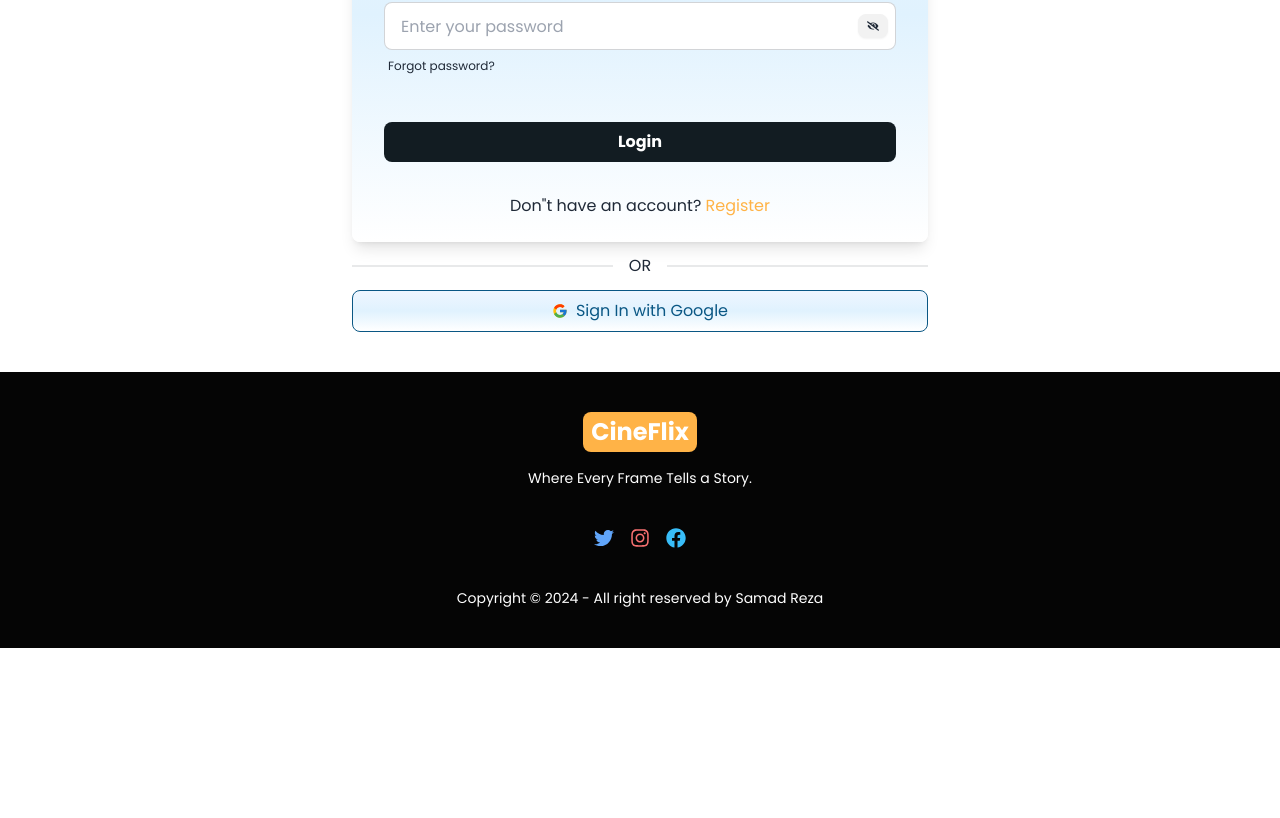
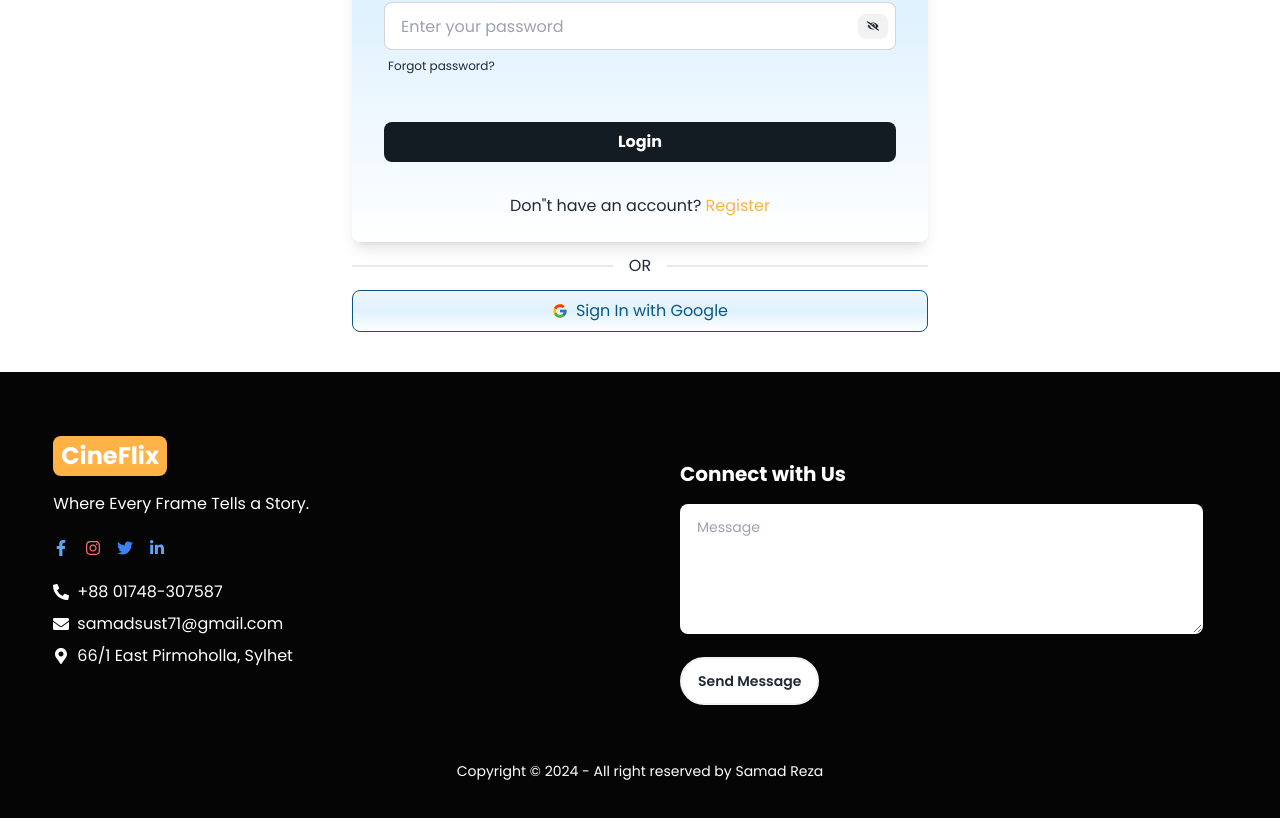
Before and after one commit to Samadsust71/cine-flix-client-a-10, a React (Vite) app: page /login in a window 1280 px wide. Shown: the part 358-1176 px from the top of the page. Before the commit the page ends 1006 px from the top, so only its background shows below. Built offline with nearby package versions, Linux system fonts and the light colour scheme; no server answers.

Commit message:
footer done

```diff
--- a/src/components/FAQSection.jsx
+++ b/src/components/FAQSection.jsx
@@ -18,7 +18,7 @@
         {faqs.map((faq, index) => (
           <details
             key={index}
-            className="bg-base-200 dark:bg-[#20161F] dark:text-white p-4 rounded-lg shadow-md hover:shadow-lg transition duration-300"
+            className="bg-base-100 dark:bg-[#20161F] dark:text-white p-4 rounded-lg shadow-md hover:shadow-lg transition duration-300"
           >
             <summary className="font-semibold cursor-pointer flex justify-between items-center">
               {faq.question}
--- a/src/components/Footer.jsx
+++ b/src/components/Footer.jsx
@@ -1,37 +1,102 @@
 import React from "react";
-import { FaFacebook, FaInstagram, FaTwitter } from "react-icons/fa";
-import { Link } from "react-router-dom";
-
+import {
+  FaEnvelope,
+  FaFacebookF,
+  FaInstagram,
+  FaLinkedinIn,
+  FaMapMarkerAlt,
+  FaPhoneAlt,
+  FaTwitter,
+} from "react-icons/fa";
 const Footer = () => {
   return (
-    <footer className="footer footer-center bg-[#050505]  p-10 text-white">
-      <div className="flex flex-col justify-center items-center">
-      <div className='px-2 py-1 bg-[#FFB347] rounded-lg'><p className="text-2xl font-bold text-white">
+    <div className=" bg-[#050505]   text-white">
+      <section className="py-16">
+        <div className="w-11/12 mx-auto grid lg:grid-cols-2 gap-8">
+          {/* Left Section */}
+          <div>
+
+          <div className='px-2 py-1 bg-[#FFB347] rounded-lg w-fit'><p className="text-2xl font-bold text-white">
             CineFlix
           </p></div>
-        <p className="mt-2">
-        Where Every Frame Tells a Story.
-        </p>
-      </div>
-      <nav>
-        <div className="grid grid-flow-col gap-4">
-          <a className="text-blue-400 text-xl" href="https://x.com/SamadReza71" target="blank">
-            <FaTwitter></FaTwitter>
-          </a>
-          <a className="text-red-400 text-xl" href="https://www.instagram.com/_samad_reza_" target="blank">
-            <FaInstagram></FaInstagram>
-          </a>
-          <a className="text-sky-400 bg-clip-text  text-xl" href="https://www.facebook.com/samad.reza.31" target="blank">
-            <FaFacebook></FaFacebook>
-          </a>
+            <p className="mt-4">
+            Where Every Frame Tells a Story.
+            </p>
+            {/* Social Icons */}
+            <div className="flex mt-6 space-x-4">
+              <a
+                href="https://www.facebook.com/samad.reza.31" target="blank"
+                className="text-blue-400"
+                aria-label="Facebook"
+              >
+                <FaFacebookF />
+              </a>
+              <a
+                href="https://www.instagram.com/_samad_reza_" target="blank"
+                className="text-red-400"
+                aria-label="Instagram"
+              >
+                <FaInstagram />
+              </a>
+              <a  href="https://x.com/SamadReza71" target="blank" className="text-blue-500" aria-label="Twitter">
+                <FaTwitter />
+              </a>
+              <a
+                href="https://www.linkedin.com/in/abdus-samad-3989b5317" target="_blank"
+                className="text-blue-400"
+                aria-label="LinkedIn"
+              >
+                <FaLinkedinIn />
+              </a>
+            </div>
+
+            {/* Contact Information */}
+            <div className="mt-6">
+              <p className="flex items-center space-x-2">
+                <FaPhoneAlt className="" />
+                <span>+88 01748-307587</span>
+              </p>
+              <a href={"mailto: samadsust71@gmail.com"} className="flex items-center space-x-2 mt-2">
+                <FaEnvelope className="" />
+                <span>samadsust71@gmail.com</span>
+              </a>
+              <p className="flex items-center space-x-2 mt-2">
+                <FaMapMarkerAlt className="" />
+                <span>66/1 East Pirmoholla, Sylhet</span>
+              </p>
+            </div>
+          </div>
+
+          {/* Right Section */}
+          <div className="rounded-lg lg:p-6">
+            <h3 className="text-xl font-bold">
+              Connect with Us
+            </h3>
+            <form className="mt-4 space-y-4">
+              <div>
+                <textarea
+                  placeholder="Message"
+                  className="textarea  w-full text-black focus:border-[#1B1A1A] focus:ring-[#1B1A1A]"
+                  rows="4"
+                ></textarea>
+              </div>
+              <button
+                type="button"
+                className="btn rounded-full border-2 bg-white"
+              >
+                Send Message
+              </button>
+            </form>
+          </div>
         </div>
-      </nav>
-      <aside>
+        <aside className="text-center text-sm text-white mt-8">
         <p>
           Copyright © {new Date().getFullYear()} - All right reserved by Samad Reza
         </p>
       </aside>
-    </footer>
+      </section>
+
+    </div>
   );
 };
 
--- a/src/components/ReasonsToJoin.jsx
+++ b/src/components/ReasonsToJoin.jsx
@@ -6,22 +6,22 @@
       <h2 className="text-2xl lg:text-4xl font-bold dark:text-white mb-6 text-center">More Reasons to Join</h2>
       <div className="grid grid-cols-1 sm:grid-cols-2 lg:grid-cols-4 gap-6">
         {/* Card 1 */}
-        <div className="bg-base-200 dark:bg-[#20161F] dark:text-white p-4 rounded-lg shadow-md hover:shadow-lg transition duration-300">
+        <div className="bg-base-100 dark:bg-[#20161F] dark:text-white p-4 rounded-lg shadow-md hover:shadow-lg transition duration-300">
           <h3 className="text-lg font-semibold mb-2">Stories tailored to your taste</h3>
           <FaStar className="text-red-500 text-3xl mx-auto" />
         </div>
         {/* Card 2 */}
-        <div className="bg-base-200 dark:bg-[#20161F] dark:text-white p-4 rounded-lg shadow-md hover:shadow-lg transition duration-300">
+        <div className="bg-base-100 dark:bg-[#20161F] dark:text-white p-4 rounded-lg shadow-md hover:shadow-lg transition duration-300">
           <h3 className="text-lg font-semibold mb-2">Cancel or switch plans anytime</h3>
           <FaHandshake className="text-pink-500 text-3xl mx-auto" />
         </div>
         {/* Card 3 */}
-        <div className="bg-base-200 dark:bg-[#20161F] dark:text-white p-4 rounded-lg shadow-md hover:shadow-lg transition duration-300">
+        <div className="bg-base-100 dark:bg-[#20161F] dark:text-white p-4 rounded-lg shadow-md hover:shadow-lg transition duration-300">
           <h3 className="text-lg font-semibold mb-2">A place just for kids</h3>
           <FaHeart className="text-red-600 text-3xl mx-auto" />
         </div>
         {/* Card 4 */}
-        <div className="bg-base-200 dark:bg-[#20161F] dark:text-white p-4 rounded-lg shadow-md hover:shadow-lg transition duration-300">
+        <div className="bg-base-100 dark:bg-[#20161F] dark:text-white p-4 rounded-lg shadow-md hover:shadow-lg transition duration-300">
           <h3 className="text-lg font-semibold mb-2">
             For your phone, tablet, laptop, and TV
           </h3>
--- a/src/pages/moviesPages/AddMovie.jsx
+++ b/src/pages/moviesPages/AddMovie.jsx
@@ -1,4 +1,4 @@
-import React, { useContext, useState } from "react";
+import React, {  useState } from "react";
 import toast from "react-hot-toast";
 import { IoArrowBack } from "react-icons/io5";
 import { Link } from "react-router-dom";
@@ -15,6 +15,8 @@
     { value: "Action", label: "Action" },
     { value: "Romance", label: "Romance" },
     { value: "Sci-Fi", label: "Sci-Fi" },
+    { value: "Superhero", label: "Superhero" },
+    { value: "Thriller", label: "Thriller" },
   ];
   const [rating, setRating] = useState(0);
   const [selectedGenres, setSelectedGenres] = useState([]);
@@ -209,6 +211,7 @@
               value={selectedGenres}
               onChange={handleGenreChange}
               isMulti
+              className="input input-bordered w-full"
               />
             </div>
             <div>
--- a/src/pages/moviesPages/UpdateMovie.jsx
+++ b/src/pages/moviesPages/UpdateMovie.jsx
@@ -1,7 +1,7 @@
 import React, { useContext, useEffect, useState } from "react";
 import { useForm, Controller } from "react-hook-form";
 import { IoArrowBack } from "react-icons/io5";
-import { Link, useLoaderData } from "react-router-dom";
+import { data, Link, useLoaderData } from "react-router-dom";
 import { Rating } from "react-simple-star-rating";
 import Swal from "sweetalert2";
 import Select from "react-select";
@@ -116,7 +116,7 @@
               <input
                 type="text"
                 {...register("movieTitle", {
-                  required: "Movie title is required",
+                  required: "Movie title must inclued at least 2 characters",
                   minLength: 2,
                 })}
                 placeholder="Enter movie title"
```
